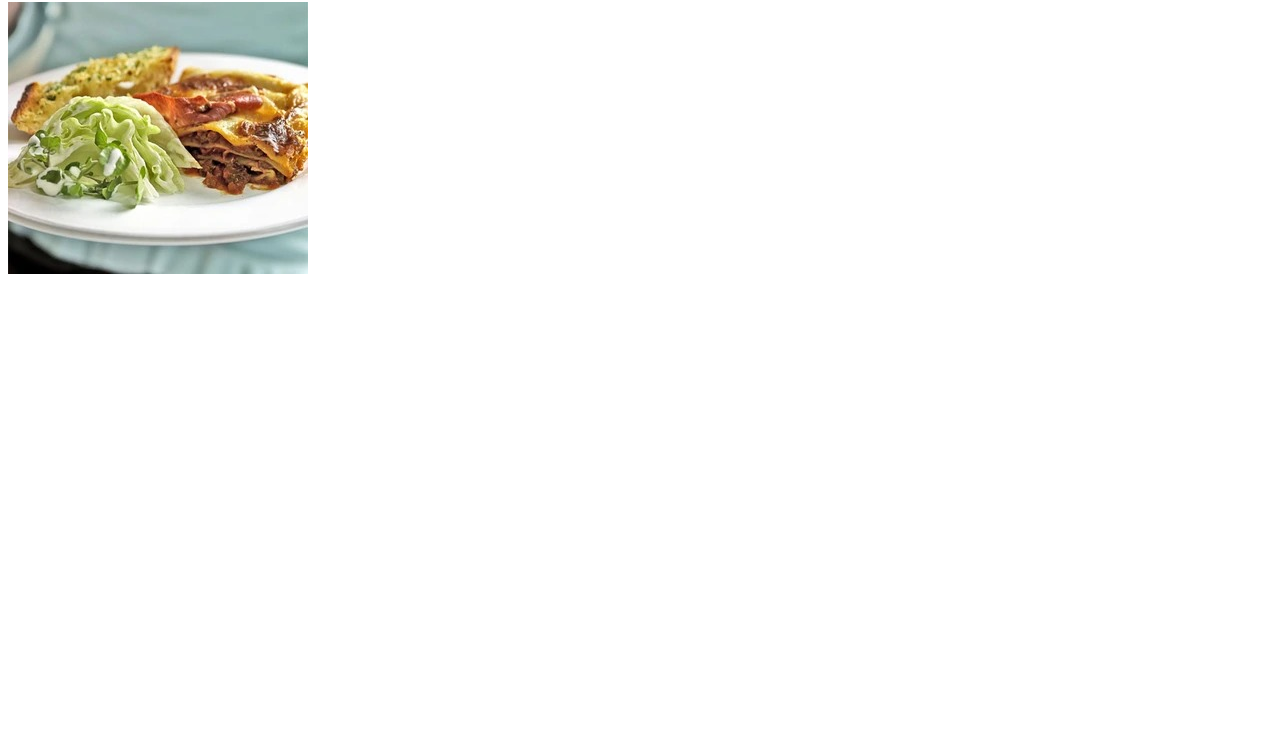
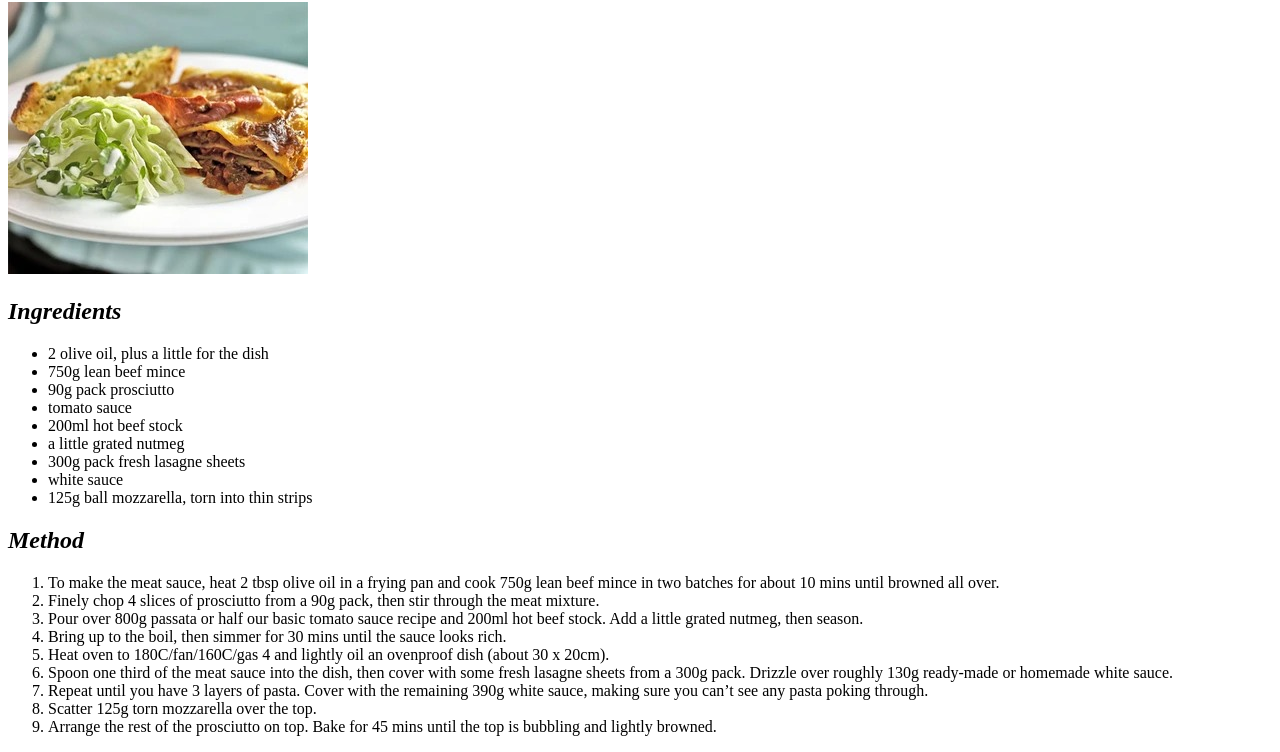
Before and after one commit to xWOMx/odin-recipes, a plain HTML site: page recipes/classic-lasagne.html in a window 1280 px wide. Shown: the part 78-830 px from the top of the page. Before the commit the page ends 800 px from the top, so only its background shows below. Drawn offline with Linux system fonts and the light colour scheme.

Commit message:
Completed!

```diff
--- a/recipes/classic-lasagne.html
+++ b/recipes/classic-lasagne.html
@@ -1,13 +1,45 @@
 <!DOCTYPE html>
 <html lang="en">
+
 <head>
     <meta charset="UTF-8">
     <meta name="viewport" content="width=device-width, initial-scale=1.0">
     <title>Classic Lasagne</title>
 </head>
+
 <body>
     <h1>Classic Lasagne</h1>
     <img src="../img/lasagne.jpg">
+    <h2><em>Ingredients</em></h2>
+    <ul>
+        <li>2 olive oil, plus a little for the dish</li>
+        <li>750g lean beef mince</li>
+        <li>90g pack prosciutto</li>
+        <li>tomato sauce</li>
+        <li>200ml hot beef stock</li>
+        <li>a little grated nutmeg</li>
+        <li>300g pack fresh lasagne sheets</li>
+        <li>white sauce</li>
+        <li>125g ball mozzarella, torn into thin strips</li>
+    </ul>
+    <h2><em>Method</em></h2>
+    <ol>
+        <li>To make the meat sauce, heat 2 tbsp olive oil in a frying pan and cook 750g lean beef mince in two batches
+            for about 10 mins until browned all over.</li>
+        <li>Finely chop 4 slices of prosciutto from a 90g pack, then stir through the meat mixture.</li>
+        <li>Pour over 800g passata or half our basic tomato sauce recipe and 200ml hot beef stock. Add a little grated
+            nutmeg, then season.</li>
+        <li>Bring up to the boil, then simmer for 30 mins until the sauce looks rich.</li>
+        <li>Heat oven to 180C/fan/160C/gas 4 and lightly oil an ovenproof dish (about 30 x 20cm).</li>
+        <li>Spoon one third of the meat sauce into the dish, then cover with some fresh lasagne sheets from a 300g pack.
+            Drizzle over roughly 130g ready-made or homemade white sauce.</li>
+        <li>Repeat until you have 3 layers of pasta. Cover with the remaining 390g white sauce, making sure you can’t
+            see any pasta poking through.</li>
+        <li>Scatter 125g torn mozzarella over the top.</li>
+        <li>Arrange the rest of the prosciutto on top. Bake for 45 mins until the top is bubbling and lightly browned.
+        </li>
+    </ol>
 
 </body>
+
 </html>
```
Also changed, not shown: recipes/cauliflower-cheese.html (+26 -0 lines).
